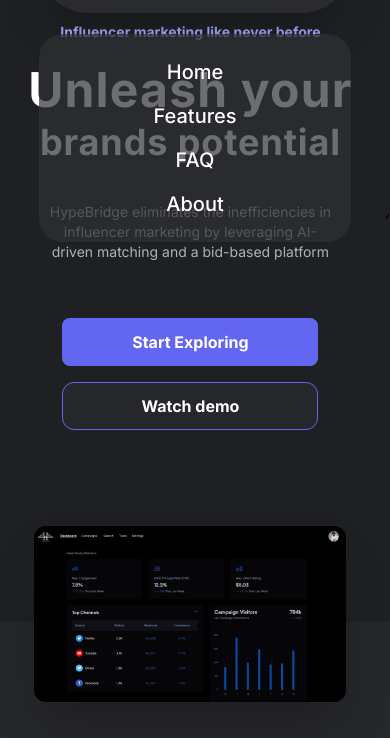
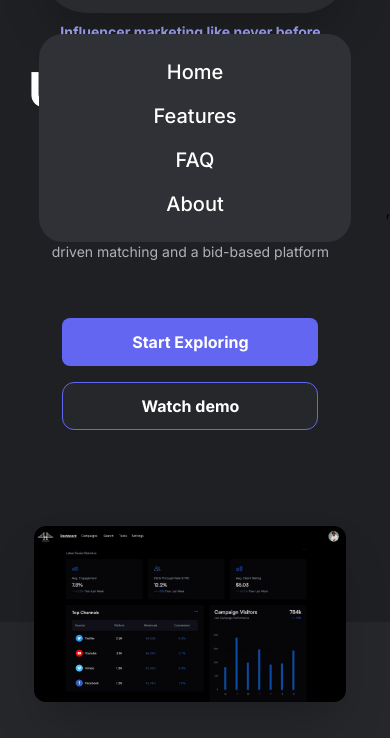
Before and after one commit to akhilcjacob/HypeBridge, an Astro site: page / in a window 390 px wide. Both pictures are taken after a click on the element 317 px from the left and 69 px from the top of the page. Shown: the part 106-844 px from the top of the page. Built offline with nearby package versions, Linux system fonts and the light colour scheme; Astro itself is replaced by a stand-in of ours.

Commit message:
Removing transpency on mobile

```diff
--- a/src/components/Navbar.jsx
+++ b/src/components/Navbar.jsx
@@ -101,7 +101,7 @@ export const Navbar = () => {
       {isOpen && (
         <motion.div
           ref={mobileMenuRef} // Attach the ref to the mobile menu
-          className="lg:hidden w-full bg-bgDarkTransparentLighter flex flex-col items-center py-6 space-y-4 absolute top-20 left-0 z-22 backdrop-blur-3xl rounded-3xl mt-10 z-22"
+          className="lg:hidden w-full bg-bgDarkSemiTransparentLighter flex flex-col items-center py-6 space-y-4 absolute top-20 left-0 z-22 backdrop-blur-3xl rounded-3xl mt-10 z-22"
           initial={{ opacity: 0, y: -20 }}
           animate={{ opacity: 1, y: 0 }}
           exit={{ opacity: 0, y: -20 }}
--- a/tailwind.config.cjs
+++ b/tailwind.config.cjs
@@ -15,6 +15,7 @@ module.exports = {
         bgDarkTransparent: "rgb(31, 32, 35, 0.7)",
         bgDarkTransparentDarker: "rgb(0,0,0,0.5)",
         bgDarkTransparentLighter: "rgb(48, 49, 54, 0.7)",
+        bgDarkSemiTransparentLighter: "rgb(48, 49, 54, 1)",
         mainBorder: "rgb(255,255,255,0.15)",
         mainBorderDarker: "rgb(255,255,255,0.07)",
         quoteIconColor: "rgb(178, 184, 205)"
```
